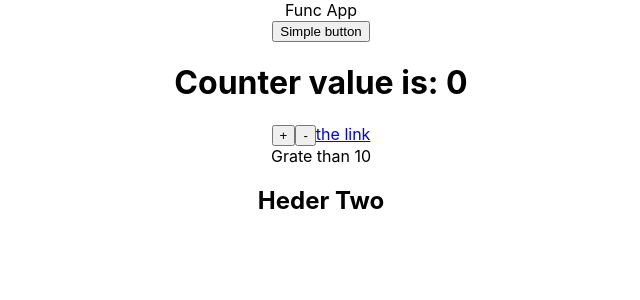
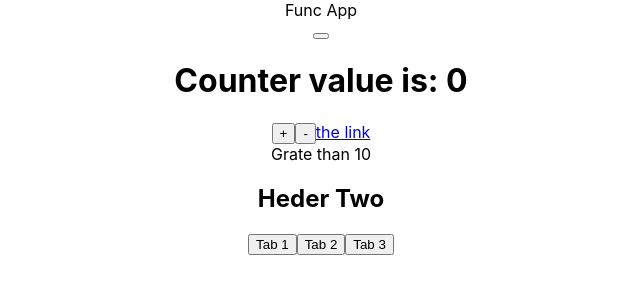
Before and after one commit to Abubjazov/React_JS, a React (Create React App) app: page / in a window 1280 px wide. Shown: the top 300 px of the page, without its empty margins (319-959 px from the left). Built offline with nearby package versions, Linux system fonts and the light colour scheme.

Commit message:
topic: conditional rendering

```diff
--- a/src/App.js
+++ b/src/App.js
@@ -13,6 +13,18 @@ export const App = () => {
 }
 
 export class AppClass extends Component {
+	state = {
+		activeTab: 1,
+	}
+
+	handleTab = e => {
+		e.stopPropagation()
+
+		this.setState({
+			activeTab: +e.target.getAttribute('data-name'),
+		})
+	}
+
 	handleClick = e => {
 		e.preventDefault()
 		e.stopPropagation()
@@ -26,6 +38,8 @@ export class AppClass extends Component {
 	render() {
 		const val = null
 
+		console.log(this.state.activeTab)
+
 		return (
 			<div className='App' onClick={this.handleClick2}>
 				<CounterButton child={<Button />}>
@@ -35,6 +49,11 @@ export class AppClass extends Component {
 				<ValidationMsg val={11} />
 				{val != null ? <h2>Heder One</h2> : <h2>Heder Two</h2>}
 				{val && <h2>Heder Three</h2>}
+				<div>
+					<Button name={1} text={'Tab 1'} onClick={this.handleTab} />
+					<Button name={2} text={'Tab 2'} onClick={this.handleTab} />
+					<Button name={3} text={'Tab 3'} onClick={this.handleTab} />
+				</div>
 			</div>
 		)
 	}
--- a/src/components/Button.js
+++ b/src/components/Button.js
@@ -1 +1,5 @@
-export const Button = () => <button>Simple button</button>
+export const Button = ({ name, text, onClick }) => (
+	<button data-name={name} onClick={onClick}>
+		{text}
+	</button>
+)
```
